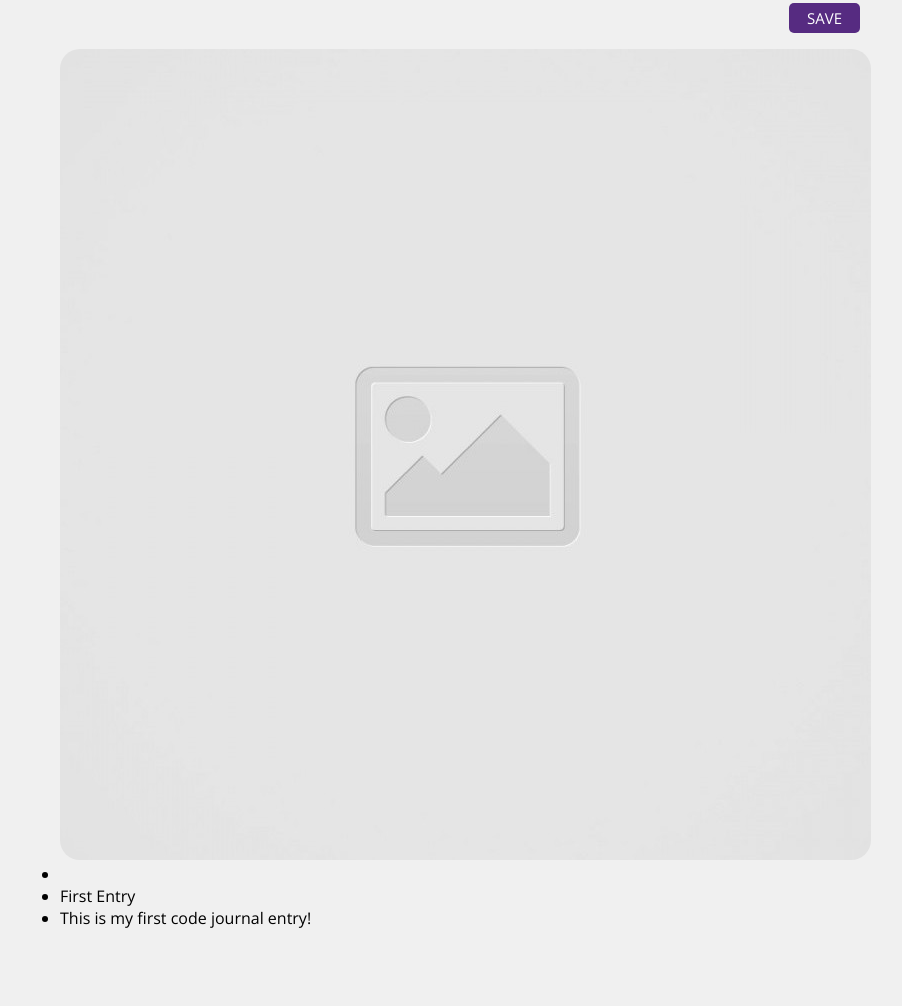
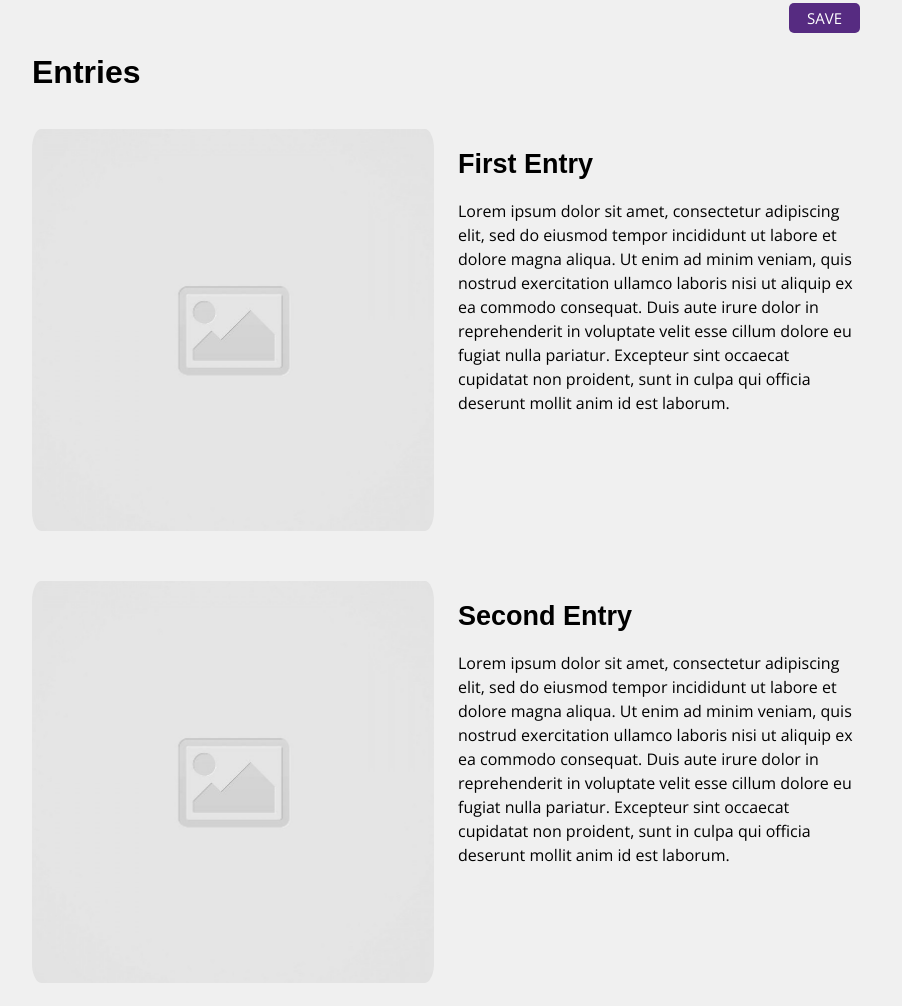
Before and after one commit to cgmccanna/code-journal, a website: page index.html in a window 1280 px wide. Shown: the part 751-1757 px from the top of the page, without its empty margins (194-1096 px from the left). Before the commit the page ends 1696 px from the top, so only its background shows below. Drawn offline with nearby package versions, Linux system fonts and the light colour scheme; a web font is replaced by a local one.

Commit message:
Add some dummy journal entries to the unordered list in the HTML and style them to match the wireframe. #2

```diff
--- a/css/styles.css
+++ b/css/styles.css
@@ -74,7 +74,29 @@
 }
 
 img {
-  border-radius: 20px;
+  border-radius: 5%;
   margin-bottom: 20px;
   width: 100%;
 }
+
+ul {
+  list-style: none;
+  padding-left: 0;
+  list-style-position: inside;
+  padding-top: 0;
+}
+
+.entry-title {
+  font-family: "Proza Libre", sans-serif;
+  font-weight: bold;
+  font-size: 27px;
+  line-height: 1rem;
+}
+
+li {
+  margin-bottom: 30px;
+}
+
+p {
+  line-height: 1.5rem;
+}
--- a/index.html
+++ b/index.html
@@ -52,16 +52,38 @@
           <div class="button row column-full">
             <button id="save" name="save">SAVE</button>
           </div>
-          <div>
-            </form>
+        </div>
+      </form>
+    </div>
+    <div data-view="entries">
+      <div class="row">
+        <h1 class="column-full">Entries</h1>
+      </div>
+      <ul>
+        <li class="row">
+          <img class="column-half" src="images/placeholder-image-square.jpg">
+          <div class="column-half">
+            <h3 class="entry-title">First Entry</h3>
+            <p>Lorem ipsum dolor sit amet, consectetur adipiscing elit, sed do eiusmod
+              tempor incididunt ut labore et dolore magna aliqua. Ut enim ad minim veniam,
+              quis nostrud exercitation ullamco laboris nisi ut aliquip ex ea commodo consequat.
+              Duis aute irure dolor in reprehenderit in voluptate velit esse cillum dolore eu fugiat
+              nulla pariatur. Excepteur sint occaecat cupidatat non proident,
+              sunt in culpa qui officia deserunt mollit anim id est laborum.</p>
           </div>
-          <div data-view="entries">
-            <ul>
-              <li><img src="images/placeholder-image-square.jpg"></li>
-              <li>First Entry</li>
-              <li>This is my first code journal entry!</li>
-            </ul>
+        <li class="row">
+          <img class="column-half" src="images/placeholder-image-square.jpg">
+          <div class="column-half">
+            <h3 class="entry-title">Second Entry</h3>
+            <p>Lorem ipsum dolor sit amet, consectetur adipiscing elit, sed do eiusmod
+              tempor incididunt ut labore et dolore magna aliqua. Ut enim ad minim veniam,
+              quis nostrud exercitation ullamco laboris nisi ut aliquip ex ea commodo consequat.
+              Duis aute irure dolor in reprehenderit in voluptate velit esse cillum dolore eu fugiat
+              nulla pariatur. Excepteur sint occaecat cupidatat non proident,
+              sunt in culpa qui officia deserunt mollit anim id est laborum.</p>
           </div>
+      </ul>
+    </div>
   </main>
   <script src="js/data.js"></script>
   <script src="js/main.js"></script>
```
